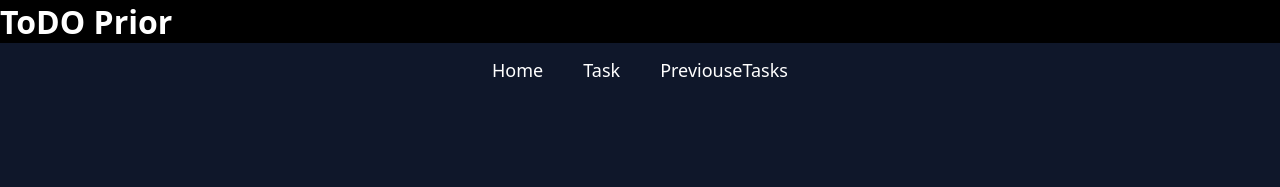
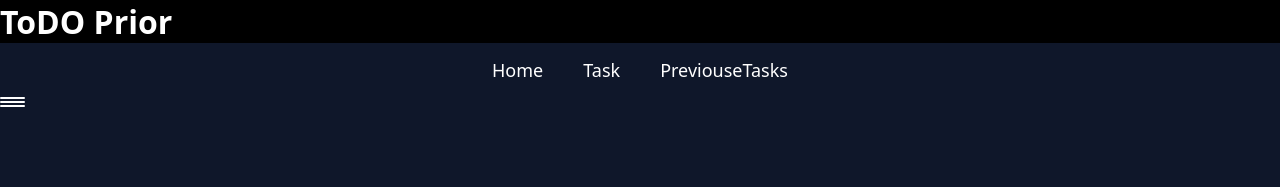
Before and after one commit to caleroedwarn-prog/typescript-react, a React (Create React App) app: page / in a window 1280 px wide. Shown: the top 187 px of the page. Built offline with nearby package versions, Linux system fonts and the light colour scheme.

Commit message:
created the first stage without toggle

```diff
--- a/src/components/Hambourger.tsx
+++ b/src/components/Hambourger.tsx
@@ -1,12 +1,10 @@
+import "../static/hambourger.css";
 function Hambourger(){
     return(
         <div className="Hambourger">
-            <div className="open">
-                <div className="close">&times;</div>
             <span></span>
             <span></span>
             <span></span>
-            </div>
         </div>
     );
 }
--- a/src/components/Layout.tsx
+++ b/src/components/Layout.tsx
@@ -1,10 +1,12 @@
 import { Outlet } from "react-router-dom";
 import Navbar from "./Navbar";
+import Hambourger from "./Hambourger";
 
 function Layout(){
     return(
         <>
         <Navbar />
+        <Hambourger />
         <main>
             <Outlet />
         </main>
--- a/src/static/hambourger.css
+++ b/src/static/hambourger.css
@@ -2,11 +2,12 @@ body{
     margin: 0;
 }
 .Hambourger{
-    width: 35px;
-    height: 25px;
+    width: 25px;
+    height: 10px;
     display: flex;
     flex-direction: column;
     justify-content: space-between;
+    gap: 2px;
     cursor: pointer;
 }
 
@@ -19,6 +20,7 @@ body{
     background: white;
     border-radius: 2px;
     transition: 0.4s;
+    transform-origin: center;
 }
 
 /* Active */
```
